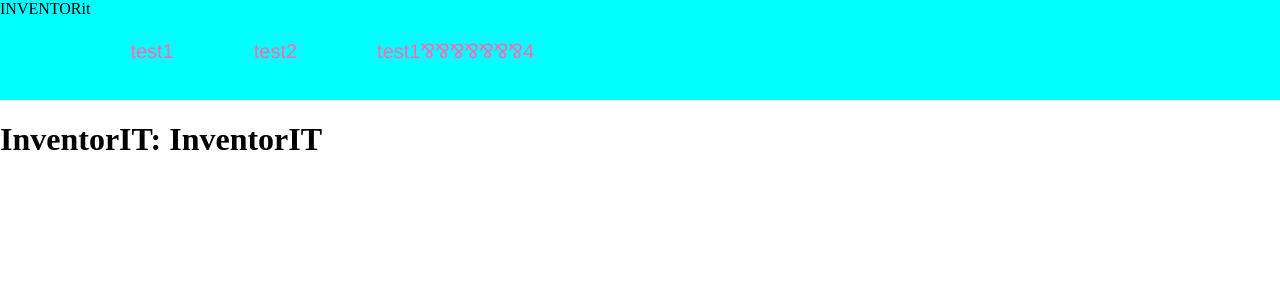
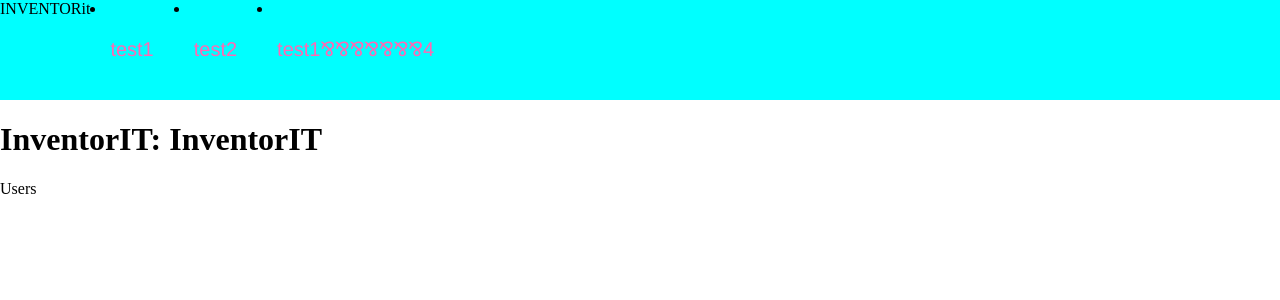
Before and after one commit to SantaPoro/inventorit, a React (Vite) app in the folder packages/frontend/: page /users in a window 1280 px wide. Shown: the top 300 px of the page. Built offline with nearby package versions, Linux system fonts and the light colour scheme.

Commit message:
added 'links' to different sides

```diff
--- a/packages/frontend/src/components/app.tsx
+++ b/packages/frontend/src/components/app.tsx
@@ -1,5 +1,6 @@
 import React from 'react';
 
+import { BrowserRouter as Router, Link, Route, Switch } from 'react-router-dom';
 import { Normalize } from 'styled-normalize';
 
 import Nav from './nav';
@@ -10,11 +11,20 @@ interface Props {
 
 const Title: React.FC<Props> = ({ name }) => {
 	return (
-		<div>
-			<Normalize />
-			<Nav />
-			<h1>InventorIT: {name}IT</h1>
-		</div>
+		<Router>
+			<div>
+				<Normalize />
+				<Nav />
+				<h1>InventorIT: {name}IT</h1>
+				<Switch>
+					<Route exact path="/">
+						Home
+					</Route>
+					<Route path="/about">Path</Route>
+					<Route path="/users">Users</Route>
+				</Switch>
+			</div>
+		</Router>
 	);
 };
 
--- a/packages/frontend/src/components/nav.tsx
+++ b/packages/frontend/src/components/nav.tsx
@@ -1,5 +1,6 @@
 import React from 'react';
 
+import { BrowserRouter as Router, Link, Route, Switch } from 'react-router-dom';
 import styled from 'styled-components';
 
 import Test from './testlink';
@@ -20,9 +21,9 @@ const Nav = () => {
 		<Navbar>
 			{' '}
 			INVENTORit
-			<Test>test1</Test>
-			<Test>test2</Test>
-			<Test>test1⅋⅋⅋⅋⅋⅋⅋4</Test>
+			<Test to="/">test1</Test>
+			<Test to="/about">test2</Test>
+			<Test to="/users">test1⅋⅋⅋⅋⅋⅋⅋4</Test>
 		</Navbar>
 	);
 };
--- a/packages/frontend/src/components/testlink.tsx
+++ b/packages/frontend/src/components/testlink.tsx
@@ -1,8 +1,10 @@
 import React from 'react';
 
+import { Link } from 'react-router-dom';
 import styled from 'styled-components';
 
-const Testy = styled.a`
+const Testy = styled.li`
+	a {
 		font-family: Helvetica;
 		font-size: 20px;
 		color: hotpink;
@@ -12,13 +14,18 @@ const Testy = styled.a`
 		&:hover {
 			color: lightblue;
 		}
+	}
 `;
 
-const Test: React.FC = ({ children }) => {
+interface Props {
+	to: string;
+}
+<Link to="/">Home</Link>;
+
+const Test: React.FC<Props> = ({ children, to }) => {
 	return (
 		<Testy>
-			{' '}
-			<Testy href="https://google.com">{children}</Testy>
+			<Link to={to}>{children}</Link>
 		</Testy>
 	);
 };
```
Also changed, not shown: 1 other file (tests, documents, lock files or other folders). Lines whose indentation alone changed are shown as unchanged.
